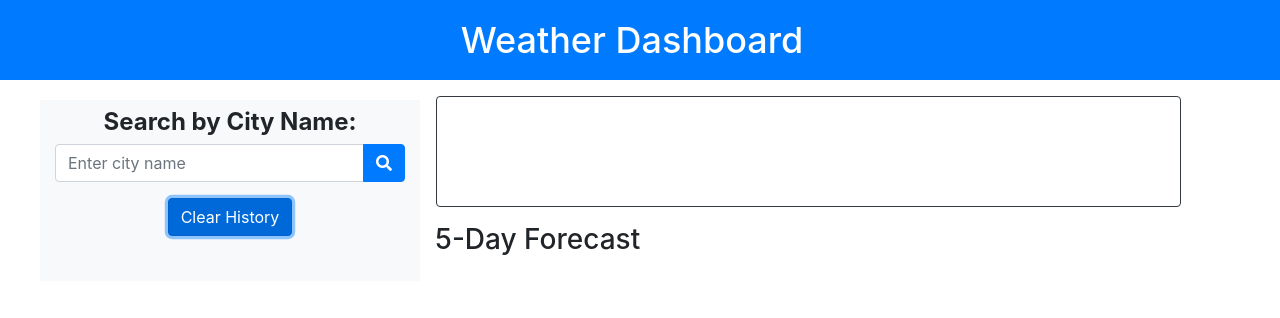
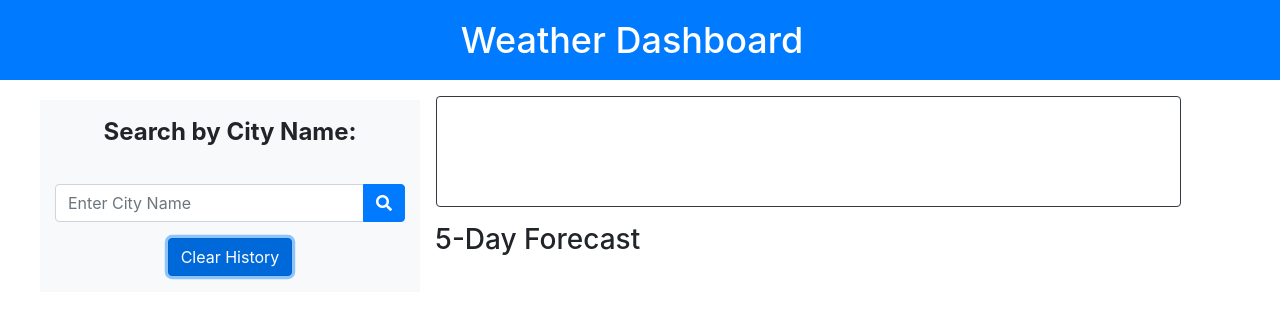
Before and after one commit to NMantohac/Homework_6, a plain HTML site: page index.html in a window 1280 px wide. Both pictures are taken after a click on the button "Clear History". Drawn offline with nearby package versions, Linux system fonts and the light colour scheme.

Commit message:
fixed and re-did html, css, and javascript elements

```diff
--- a/assets/css/style.css
+++ b/assets/css/style.css
@@ -9,9 +9,14 @@
 }
 
 #search-title {
+    padding: 10px;
     font-size: 24px;
     font-weight: bold;
-    margin-bottom: 20px;
+}
+
+#city-input,
+#search-button {
+    margin-top: 20px;
 }
 
 #city-name {
@@ -22,6 +27,6 @@
     color: black;
 }
 
-.forecast-date {
+#forecast-date {
     font-size: 18px;
 }
--- a/assets/javascript/script.js
+++ b/assets/javascript/script.js
@@ -87,7 +87,8 @@ function initPage() {
                 const forecastDate = moment(response.data.list[forecastIndex].dt * 1000).format("L");
                 const forecastDateEl = document.createElement("p");
 
-                forecastDateEl.setAttribute("class", "mt-3 mb-0 forecast-date");
+                forecastDateEl.setAttribute("class", "mt-3 mb-0");
+                forecastDateEl.setAttribute("id", "forecast-date");
                 forecastDateEl.innerHTML = forecastDate;
                 forecastEls[i].append(forecastDateEl);
 
@@ -123,6 +124,7 @@ function initPage() {
     // Clear Button - Event Listener
     $clearEl.addEventListener("click", () => {
         searchHistory = [];
+        $inputEl.value = "";
         renderSearchHistory();
     })
 
--- a/index.html
+++ b/index.html
@@ -25,7 +25,7 @@
                 <div id="search-area" class="col-4 bg-light">
                     <p id="search-title" class="my-1">Search by City Name:</p>
                     <div class="input-group mb-3">
-                        <input id="city-input" type="text" class="form-control" placeholder="Enter city name" aria-label="Enter city name">
+                        <input id="city-input" type="text" class="form-control" placeholder="Enter City Name" aria-label="Enter city name">
                         <div class="input-group-append">
                             <button class="btn btn-primary" type="button" id="search-button">
                                 <i class="fas fa-search"></i>
```
